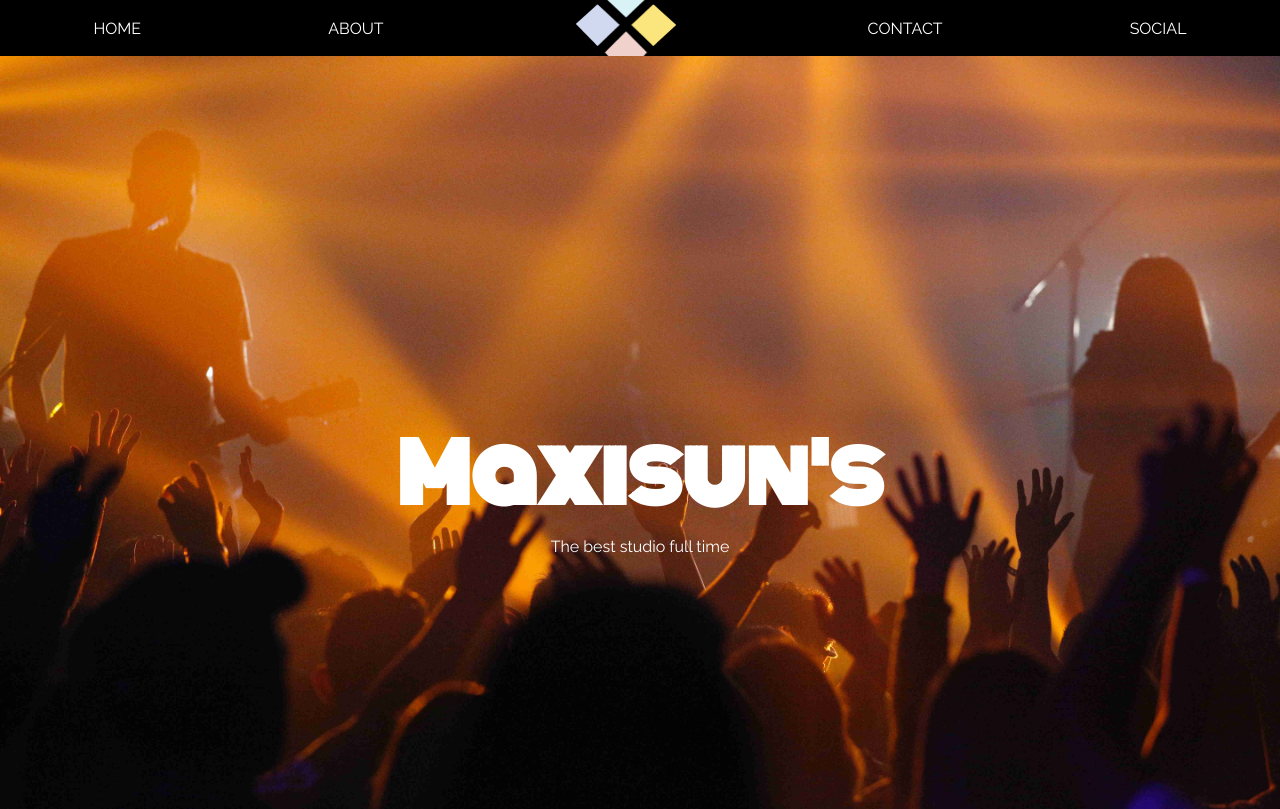
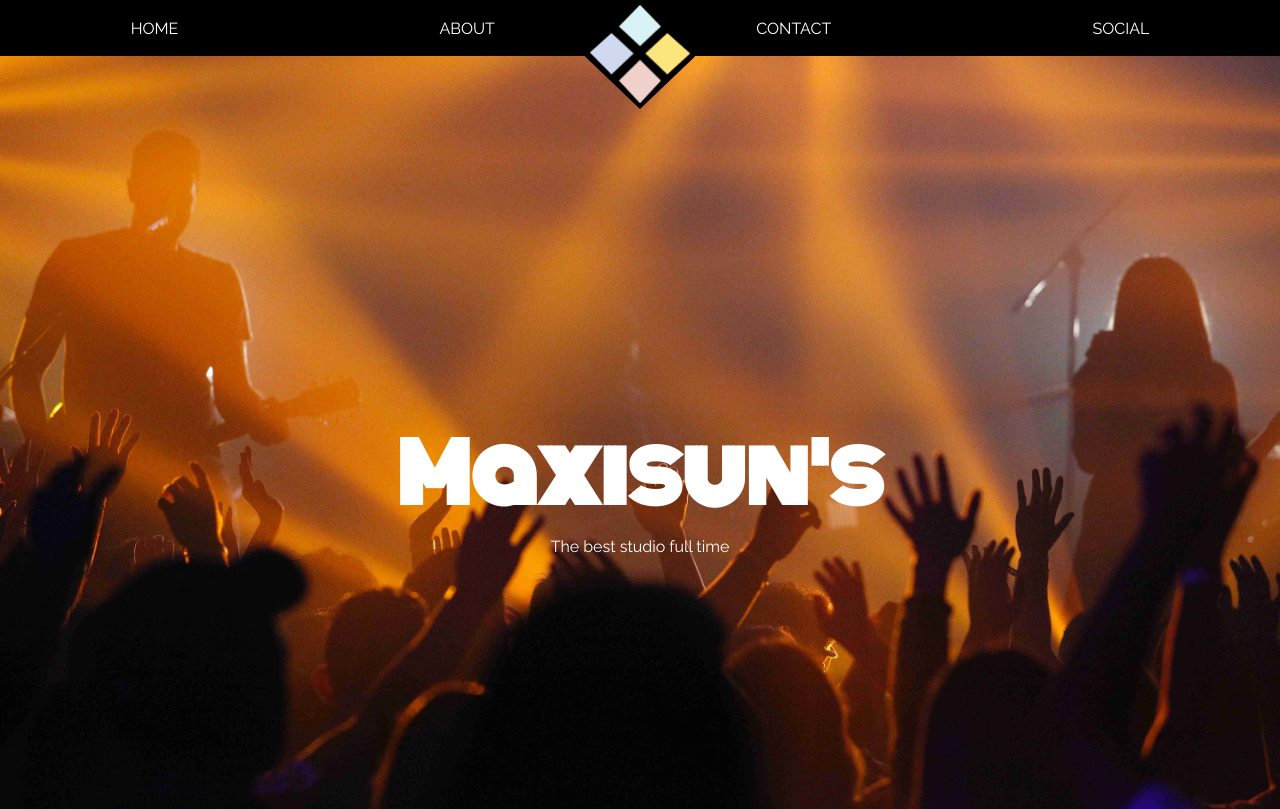
Before and after one commit to DonDyprax/Parcial1_00128917, a plain HTML site: page docs/index.html in a window 1280 px wide. Shown: the top 809 px of the page. Drawn offline with Linux system fonts and the light colour scheme.

Commit message:
Arreglando nav y botones

```diff
--- a/docs/assets/style.css
+++ b/docs/assets/style.css
@@ -50,11 +50,12 @@ body {
     height: 100px;
     width:100px;
     background: #000;
-    position: absoulute;
+    position: absolute;
     top: 4px;
     padding: 0 5px 5px;
     -webkit-clip-path: polygon(50% 0%, 100% 50%, 50% 100%, 0% 50%);
-    clip-path: polygon(50% 0%, 100% 50%, 50% 100%, 0% 50%)
+    clip-path: polygon(50% 0%, 100% 50%, 50% 100%, 0% 50%);
+    z-index: 1;
 }
 
 .links .logo img {
@@ -90,6 +91,7 @@ body {
 #main-image {
     width: 100%;
     height: auto;
+    overflow: hidden;
 }
 
 .gallery {
@@ -142,6 +144,7 @@ body {
     border-radius: 5px;
     color: white;
     text-decoration: none;
+    margin: 5px 10px;
 }
 
 .gallery-img img {
--- a/docs/index.html
+++ b/docs/index.html
@@ -103,6 +103,7 @@
                     <input type="email" name="email" id="email" placeholder="john@domain.com">
                     <label for="comments">Comments</label>
                     <textarea name="comments" id="comments" cols="30" rows="10" placeholder="How can we help you?"></textarea>
+                    <a href="#" class="button">Contact</a>
                 </form>
             </div>
             <div class="contact-us">
```
